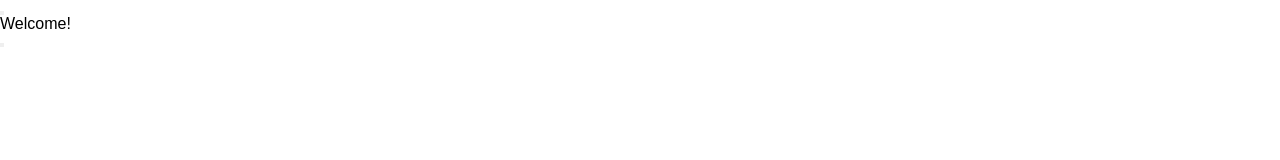
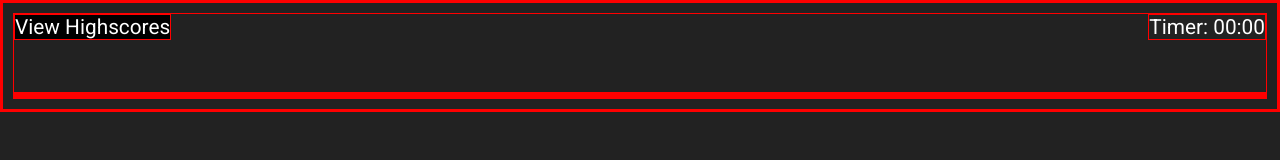
Before and after one commit to davidmichaelmackey/code-quiz, a plain HTML site: page index.html in a window 1280 px wide. Drawn offline with Linux system fonts and the light colour scheme.

Commit message:
updated HTML with sections, updated CSS to apply style

```diff
--- a/assets/css/reset.css
+++ b/assets/css/reset.css
@@ -4,6 +4,7 @@
   box-sizing: border-box;
 }
 
+/*
 html {
   height: 100%;
 }
@@ -38,4 +39,4 @@ code {
 ol,
 ul {
   list-style: none;
-}
+} */
--- a/assets/css/style.css
+++ b/assets/css/style.css
@@ -0,0 +1,52 @@
+/* ------------------- */
+/* font-family import */
+/* ----------------- */
+@import url('https://fonts.googleapis.com/css2?family=Roboto:wght@400&display=swap');
+
+/* -------------------- */
+/* global declarations */
+/* ------------------ */
+* {
+  /* global font */
+  font-family: Roboto, sans-serif;
+  /* testing */
+  border: 1px solid red;
+}
+
+body {
+  background-color: #222222;
+}
+
+p {
+  color: white;
+  font-size: 1.3em;
+}
+
+button {
+  outline: none;
+  background-color: black;
+  color: white;
+  font-size: 1.3em;
+}
+
+/* ------------------------ */
+/* outer container section */
+/* ---------------------- */
+.outer-div {
+  padding: 10px;
+}
+
+/* ---------------------- */
+/* top container section */
+/* -------------------- */
+.top-div {
+  height: 10vh;
+}
+
+.top-div p {
+  float: right;
+}
+
+/* ------------------------ */
+/* inner container section */
+/* ---------------------- */
--- a/index.html
+++ b/index.html
@@ -11,24 +11,25 @@
 </head>
 
 <body>
-  <div>
-    <button>
+  <!-- main -->
+  <div class="outer-div">
 
-    </button>
-    <p>
+    <!-- top -->
+    <div class="top-div">
+      <button>View Highscores</button>
+      <p>Timer: 00:00</p>
+    </div>
+    <!-- mid -->
+    <div class="inner-div">
+      <!-- main header -->
+      <header class="header-container">
 
-    </p>
-  </div>
-  <div>
-    <header>
-      <p>Welcome!</p>
-      <button>
+      </header>
+      <!-- main content section -->
+      <main class="main-container">
 
-      </button>
-    </header>
-    <main>
-
-    </main>
+      </main>
+    </div>
   </div>
 
   <script src="./assets/js/script.js"></script>
```
